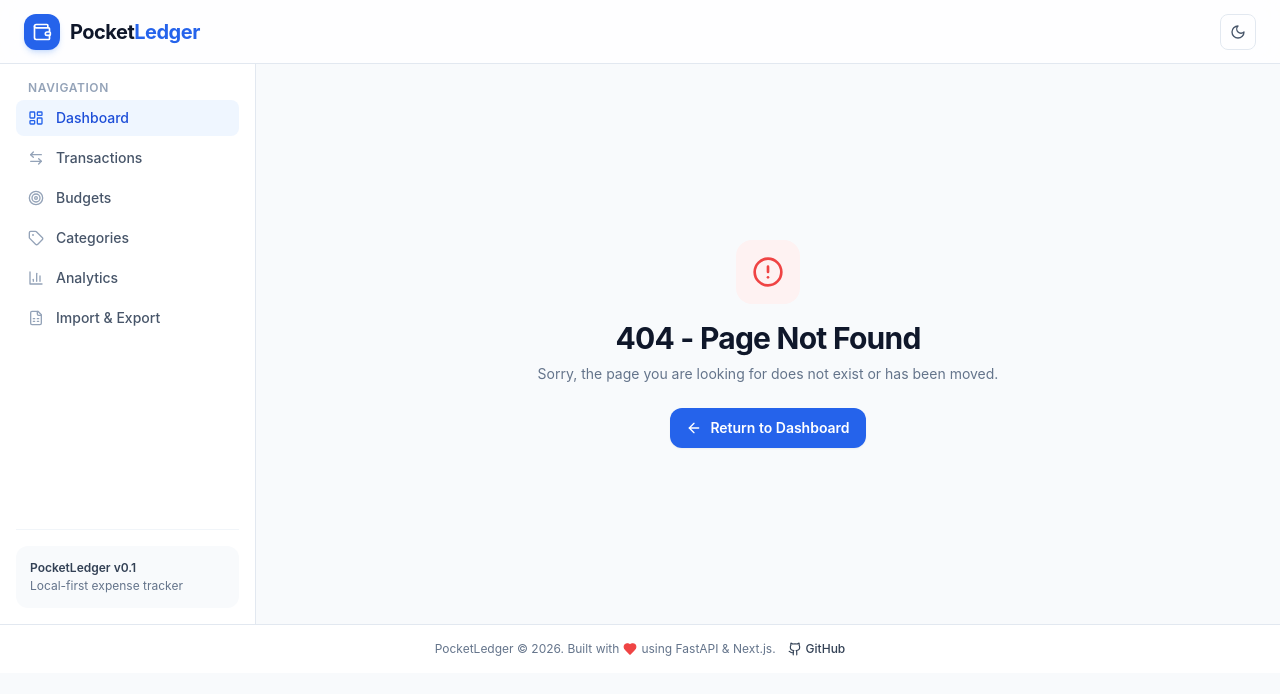
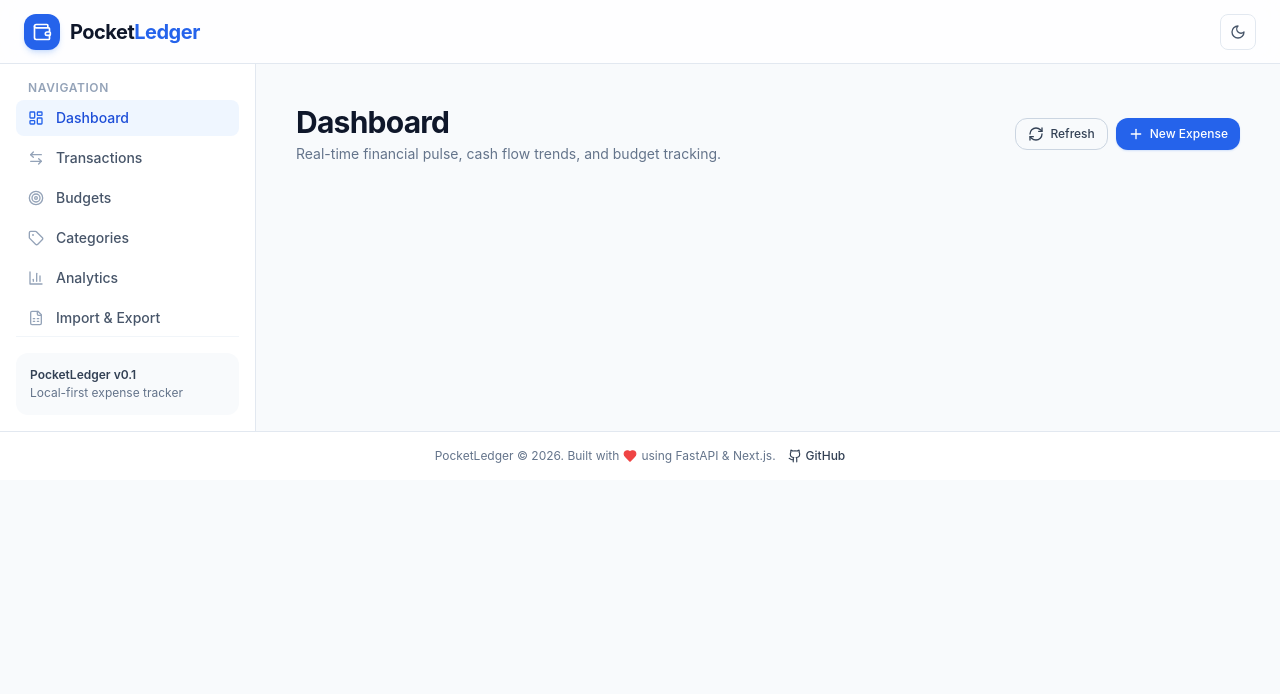
Before and after one commit to anuskadatta06/pocket-ledger, a Next.js app in the folder frontend/: page / in a window 1280 px wide. Before the commit this address had no page. Shown: the top 694 px of the page. Built offline with nearby package versions, Linux system fonts and the light colour scheme.

Commit message:
feat(dashboard): create main dashboard page grid layout

```diff
--- /dev/null
+++ b/frontend/app/page.tsx
@@ -0,0 +1,33 @@
+"use client";
+
+import React, { useState, useEffect } from "react";
+import { PageHeader } from "@/components/PageHeader";
+import { Button } from "@/components/ui/Button";
+import { Plus, RefreshCw } from "lucide-react";
+import { api } from "@/lib/api";
+
+export default function DashboardPage() {
+  return (
+    <div className="space-y-8">
+      <PageHeader
+        title="Dashboard"
+        description="Real-time financial pulse, cash flow trends, and budget tracking."
+        action={
+          <div className="flex gap-2">
+            <Button variant="outline" size="sm">
+              <RefreshCw className="h-4 w-4" />
+              <span>Refresh</span>
+            </Button>
+            <Button size="sm">
+              <Plus className="h-4 w-4" />
+              <span>New Expense</span>
+            </Button>
+          </div>
+        }
+      />
+      <div id="dashboard-content" className="space-y-6">
+        {/* Dynamic dashboard sections */}
+      </div>
+    </div>
+  );
+}
```
